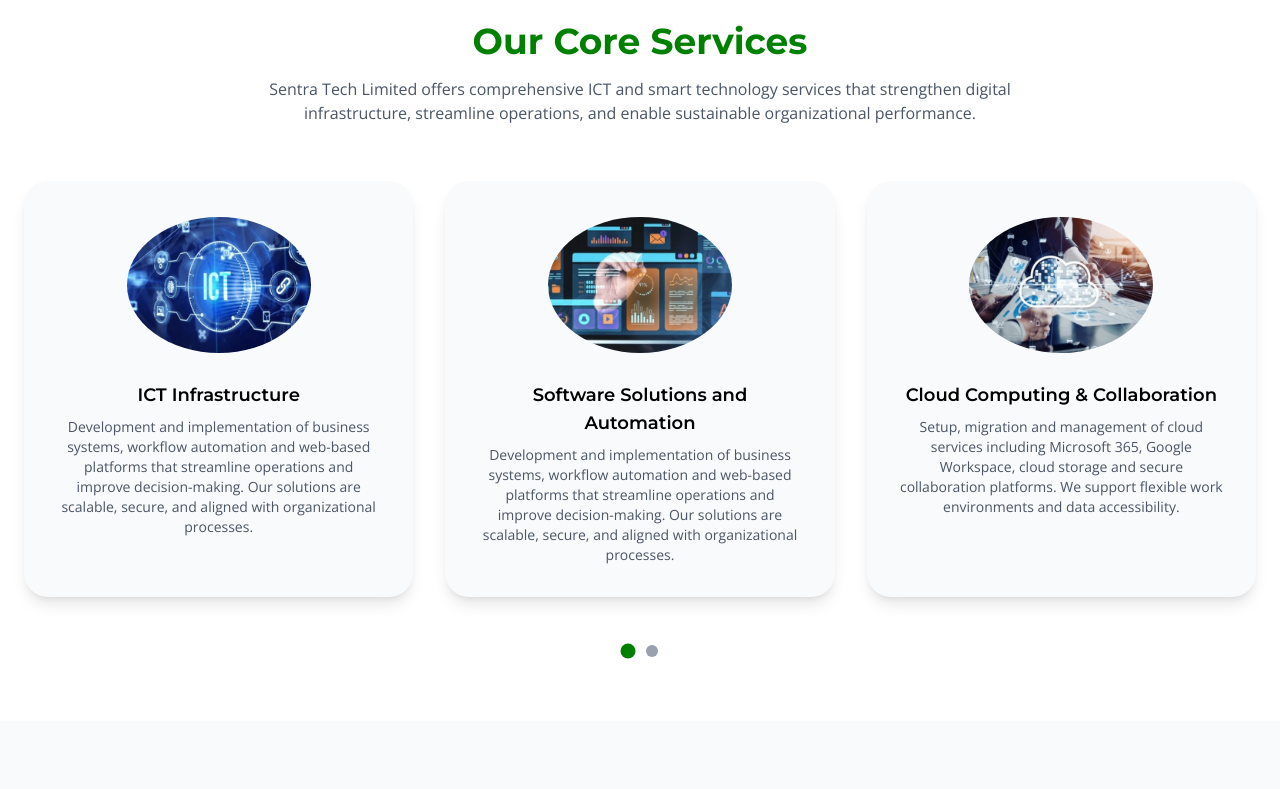
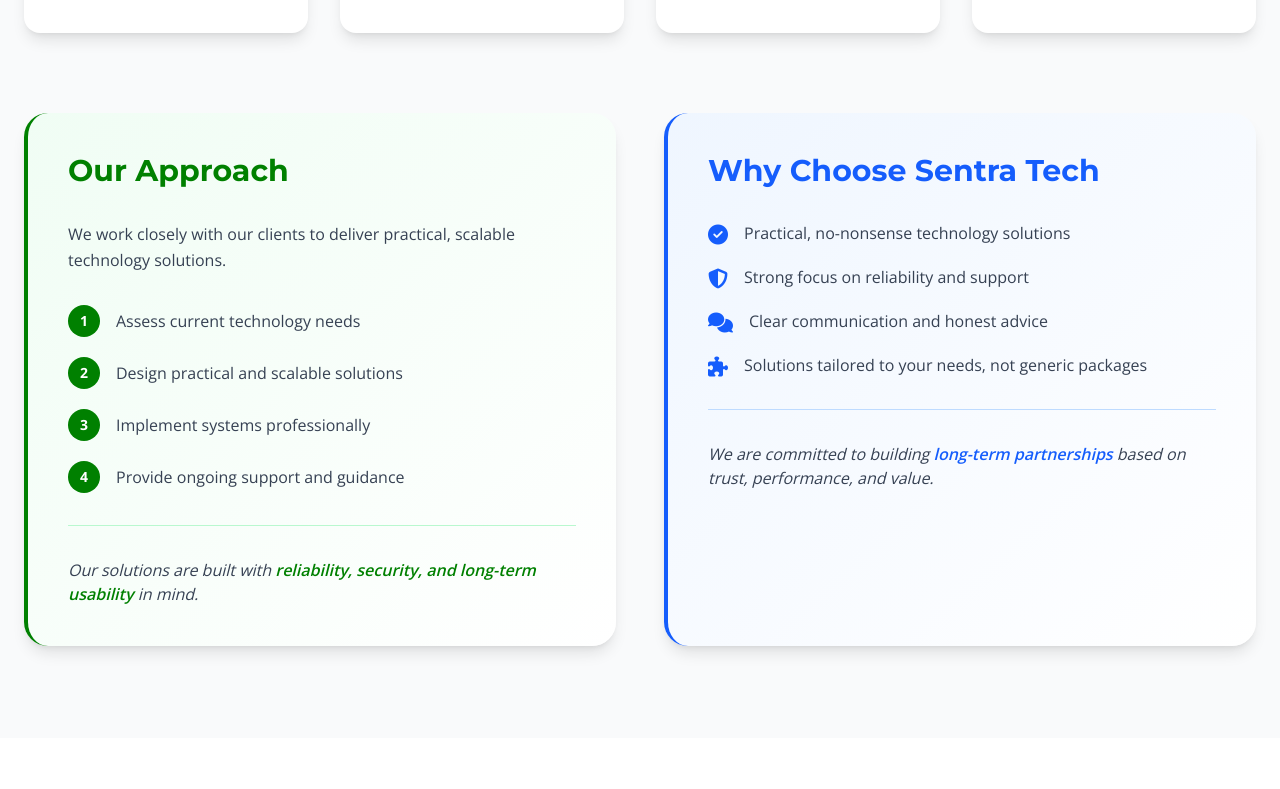
Before and after one commit to Yvonne-muthoni/Sentra, a React (Vite) app: page / in a window 1280 px wide. Shown: the part 1589-2378 px from the top of the page. Built offline with nearby package versions, Linux system fonts and the light colour scheme.

Commit message:
recent changes

```diff
--- a/src/components/Contact.jsx
+++ b/src/components/Contact.jsx
@@ -117,11 +117,11 @@
             </a>
 
             <a
-              href="mailto:info@sentratechltd.com"
+              href="mailto:sentratechlimited@gmail.com"
               className="flex items-center gap-3 hover:text-green-600"
             >
               <i className="fa-solid fa-envelope text-[#008000]"></i>
-              info@sentratechltd.com
+              sentratechlimited@gmail.com
             </a>
 
             <p className="flex items-center gap-3">
@@ -130,11 +130,11 @@
             </p>
 
             <a
-              href="tel:+254714968992"
+              href="tel:+254798467717"
               className="flex items-center gap-3 hover:text-blue-600"
             >
               <i className="fa-solid fa-phone text-blue-500"></i>
-              +254 714 968 992
+              +254 798 467 717
             </a>
 
             <p className="flex items-center gap-3">
@@ -147,7 +147,7 @@
 
       {/* WhatsApp Floating Button */}
       <a
-        href="https://wa.me/254700000000"
+        href="https://wa.me/254798467717"
         target="_blank"
         rel="noopener noreferrer"
         className="fixed bottom-8 right-8 bg-green-500 text-white w-16 h-16 rounded-full shadow-2xl hover:scale-110 transition z-50 flex items-center justify-center overflow-visible"
--- a/src/components/WhoWeAre.jsx
+++ b/src/components/WhoWeAre.jsx
@@ -58,8 +58,11 @@
           viewport={{ once: true }}
           className="text-black-200 text-base sm:text-lg mb-8 text-center max-w-3xl mx-auto"
         >
-          Sentra Tech Limited delivers secure, scalable, and innovative technology services
-          that help organizations grow, operate efficiently, and stay protected.
+          Sentra Tech is a technology solutions provider focused on delivering reliable, practical, and secure IT and smart technology services for homes and businesses.
+
+We specialize in helping clients plan, set up, and support technology systems that are easy to use, efficient, and aligned with real operational needs. Our approach is hands-on and solution-driven we focus on what works, not what is complicated.
+
+At Sentra Tech, we believe technology should simplify work and daily life, not create unnecessary complexity. That’s why we take time to understand each client’s environment before recommending or implementing any solution.
         </motion.p>
 
         <div className="grid md:grid-cols-2 lg:grid-cols-4 gap-8">
@@ -88,6 +91,98 @@
           ))}
         </div>
 
+        {/* Our Approach & Why Choose Sentra Tech Sections */}
+        <div className="mt-20 grid md:grid-cols-2 gap-12">
+          {/* Our Approach */}
+          <motion.div
+            initial={{ opacity: 0, x: -50 }}
+            whileInView={{ opacity: 1, x: 0 }}
+            transition={{ duration: 0.7 }}
+            viewport={{ once: true }}
+            className="bg-linear-to-br from-green-50 to-white rounded-3xl p-10 shadow-lg border-l-4 border-[#008000]"
+          >
+            <h3 className="text-3xl font-bold text-[#008000] mb-8">Our Approach</h3>
+            <p className="text-gray-700 mb-8 leading-relaxed">
+              We work closely with our clients to deliver practical, scalable technology solutions.
+            </p>
+
+            <div className="space-y-5">
+              {[
+                "Assess current technology needs",
+                "Design practical and scalable solutions",
+                "Implement systems professionally",
+                "Provide ongoing support and guidance",
+              ].map((item, idx) => (
+                <motion.div
+                  key={idx}
+                  initial={{ opacity: 0, x: -20 }}
+                  whileInView={{ opacity: 1, x: 0 }}
+                  transition={{ delay: idx * 0.1, duration: 0.5 }}
+                  viewport={{ once: true }}
+                  className="flex items-start gap-4"
+                >
+                  <div className="shrink-0 w-8 h-8 bg-[#008000] text-white rounded-full flex items-center justify-center font-bold text-sm">
+                    {idx + 1}
+                  </div>
+                  <p className="text-gray-700 pt-1">{item}</p>
+                </motion.div>
+              ))}
+            </div>
+
+            <motion.p
+              initial={{ opacity: 0, y: 20 }}
+              whileInView={{ opacity: 1, y: 0 }}
+              transition={{ delay: 0.5, duration: 0.6 }}
+              viewport={{ once: true }}
+              className="text-gray-700 mt-8 pt-8 border-t border-green-200 italic"
+            >
+              Our solutions are built with <span className="font-semibold text-[#008000]">reliability, security, and long-term usability</span> in mind.
+            </motion.p>
+          </motion.div>
+
+          {/* Why Choose Sentra Tech */}
+          <motion.div
+            initial={{ opacity: 0, x: 50 }}
+            whileInView={{ opacity: 1, x: 0 }}
+            transition={{ duration: 0.7 }}
+            viewport={{ once: true }}
+            className="bg-linear-to-br from-blue-50 to-white rounded-3xl p-10 shadow-lg border-l-4 border-blue-600"
+          >
+            <h3 className="text-3xl font-bold text-blue-600 mb-8">Why Choose Sentra Tech</h3>
+
+            <div className="space-y-5">
+              {[
+                { icon: "fa-check-circle", text: "Practical, no-nonsense technology solutions" },
+                { icon: "fa-shield-alt", text: "Strong focus on reliability and support" },
+                { icon: "fa-comments", text: "Clear communication and honest advice" },
+                { icon: "fa-puzzle-piece", text: "Solutions tailored to your needs, not generic packages" },
+              ].map((item, idx) => (
+                <motion.div
+                  key={idx}
+                  initial={{ opacity: 0, x: 20 }}
+                  whileInView={{ opacity: 1, x: 0 }}
+                  transition={{ delay: idx * 0.1, duration: 0.5 }}
+                  viewport={{ once: true }}
+                  className="flex items-start gap-4"
+                >
+                  <i className={`fas ${item.icon} text-xl text-blue-600 shrink-0 mt-1`}></i>
+                  <p className="text-gray-700">{item.text}</p>
+                </motion.div>
+              ))}
+            </div>
+
+            <motion.p
+              initial={{ opacity: 0, y: 20 }}
+              whileInView={{ opacity: 1, y: 0 }}
+              transition={{ delay: 0.5, duration: 0.6 }}
+              viewport={{ once: true }}
+              className="text-gray-700 mt-8 pt-8 border-t border-blue-200 italic"
+            >
+              We are committed to building <span className="font-semibold text-blue-600">long-term partnerships</span> based on trust, performance, and value.
+            </motion.p>
+          </motion.div>
+        </div>
+
       </div>
     </section>
   );
```
Also changed, not shown: 1 other file (tests, documents, lock files or other folders).
